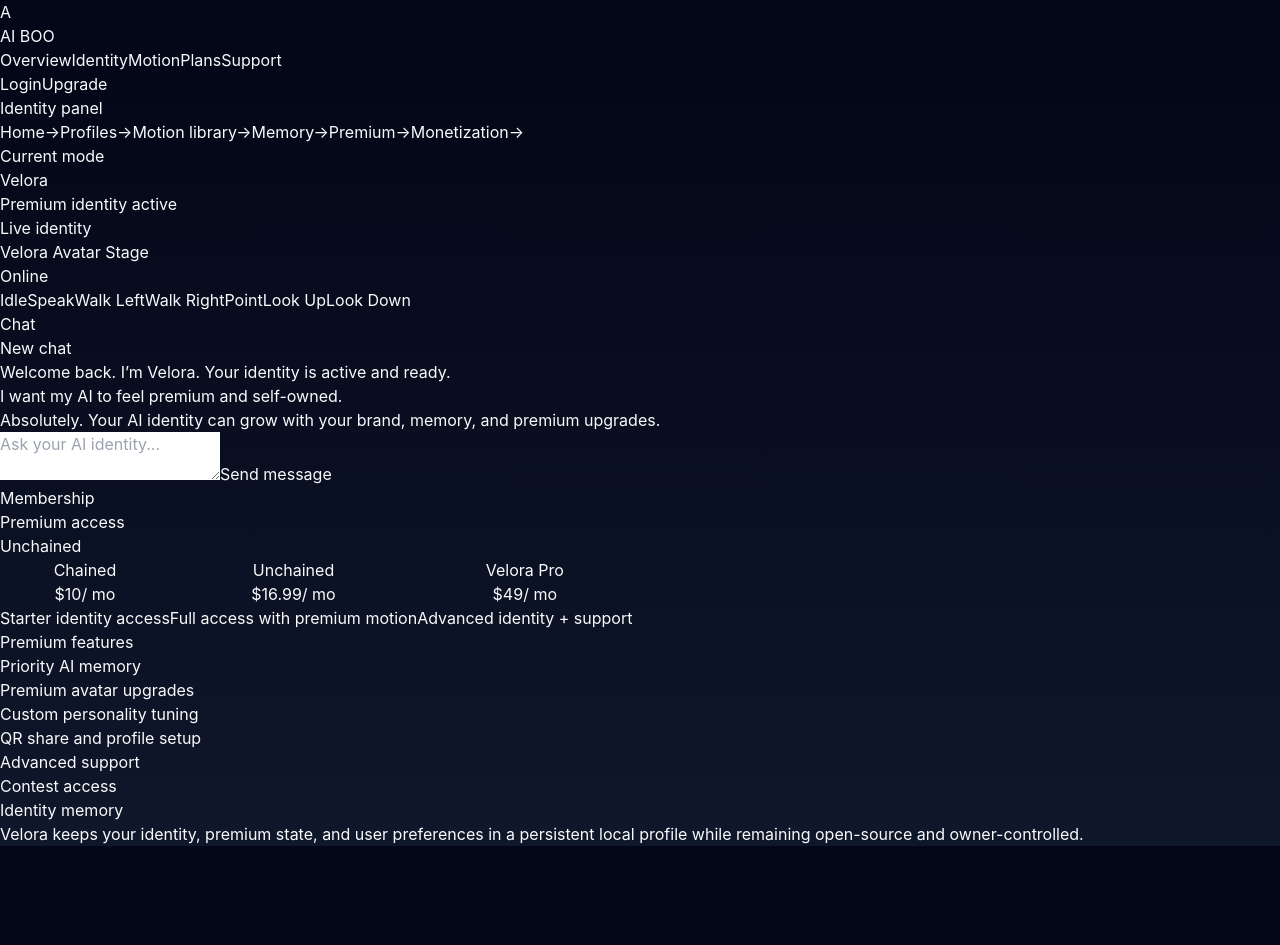
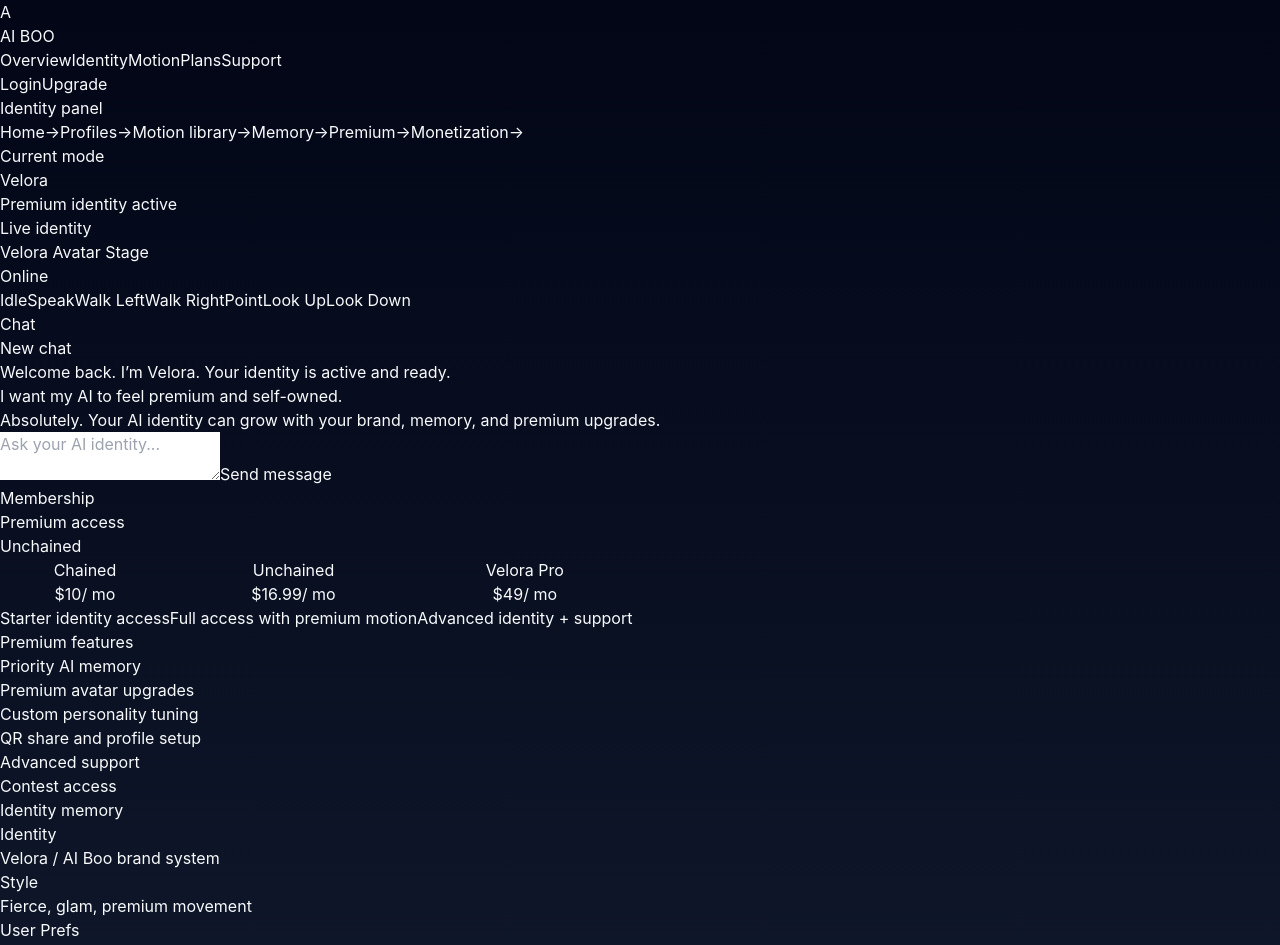
Before and after one commit to bossesnbaddies23/ai-boo, a React (Vite) app: page / in a window 1280 px wide. Shown: the top 945 px of the page. Before the commit the page ends 846 px from the top, so only its background shows below. Built offline with nearby package versions, Linux system fonts and the light colour scheme.

Commit message:
Add the memory panel and monetization controls to the AI Boo app.

```diff
--- a/src/App.jsx
+++ b/src/App.jsx
@@ -39,6 +39,13 @@ const messages = [
   { id: 3, sender: "ai", text: "Absolutely. Your AI identity can grow with your brand, memory, and premium upgrades." },
 ];
 
+const memorySegments = [
+  { label: "Identity", value: "Velora / AI Boo brand system" },
+  { label: "Style", value: "Fierce, glam, premium movement" },
+  { label: "User Prefs", value: "Custom voice and motion tuning" },
+  { label: "Support", value: "Premium behavior and loyalty path" },
+];
+
 export default function App() {
   const [activeTab, setActiveTab] = useState("Overview");
   const [selectedPlan, setSelectedPlan] = useState("Unchained");
@@ -47,9 +54,9 @@ export default function App() {
 
   return (
     <div className="min-h-screen bg-slate-950 text-white">
-      <div className="mx-auto flex min-h-screen max-w-[1600px] flex-col">
+      <div className="mx-auto flex min-h-screen max-w-[1700px] flex-col">
         <header className="border-b border-slate-800 bg-slate-950/80 backdrop-blur">
-          <div className="mx-auto flex max-w-[1600px] items-center justify-between px-5 py-4">
+          <div className="mx-auto flex max-w-[1700px] items-center justify-between px-5 py-4">
             <div className="flex items-center gap-3">
               <div className="flex h-9 w-9 items-center justify-center rounded-xl bg-gradient-to-r from-fuchsia-500 to-cyan-400 font-black text-slate-950">
                 A
@@ -125,7 +132,7 @@ export default function App() {
                   </div>
                   <span className="inline-flex items-center gap-2 rounded-full border border-emerald-500/30 bg-emerald-500/10 px-3 py-1 text-xs font-medium text-emerald-300">
                     <span className="h-2 w-2 rounded-full bg-emerald-400" />
-                   Online
+                    Online
                   </span>
                 </div>
 
@@ -248,8 +255,13 @@ export default function App() {
 
               <div className="rounded-[2rem] border border-slate-800 bg-slate-900 p-5">
                 <p className="text-xs uppercase tracking-[0.2em] text-slate-400">Identity memory</p>
-                <div className="mt-4 rounded-2xl border border-slate-800 bg-slate-950 p-4 text-sm leading-7 text-slate-300">
-                  Velora keeps your identity, premium state, and user preferences in a persistent local profile while remaining open-source and owner-controlled.
+                <div className="mt-4 grid gap-3">
+                  {memorySegments.map((segment) => (
+                    <div key={segment.label} className="rounded-2xl border border-slate-800 bg-slate-950 p-4">
+                      <p className="text-[10px] uppercase tracking-[0.2em] text-slate-500">{segment.label}</p>
+                      <p className="mt-2 text-sm text-slate-200">{segment.value}</p>
+                    </div>
+                  ))}
                 </div>
               </div>
             </section>
```
